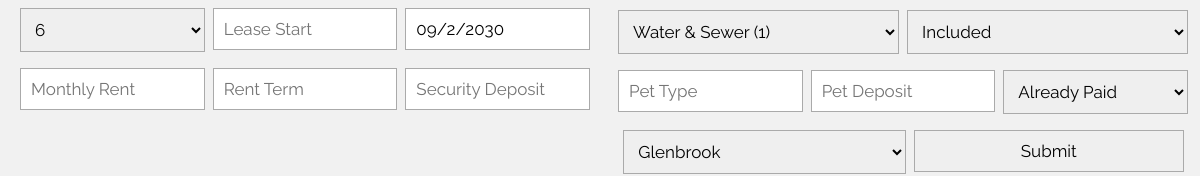
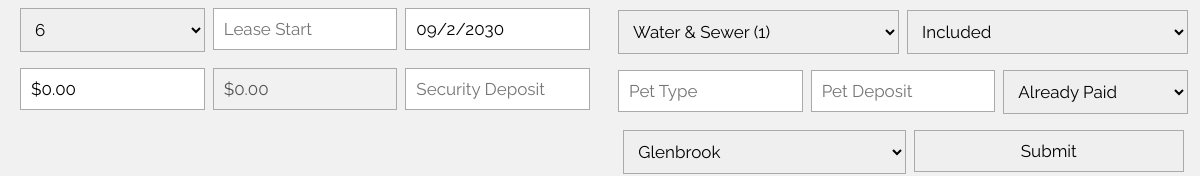
Before and after one commit to OrbitalT/Lease-Gen, an Electron app: page index.html in a window 1200 px wide. Shown: the part 164-340 px from the top of the page. Drawn offline with nearby package versions, Linux system fonts and the light colour scheme; no server answers.

Commit message:
Dynamic Money DONE

```diff
--- a/index.html
+++ b/index.html
@@ -46,10 +46,9 @@
                     <p><input placeholder="Lease End" oninput="this.className = ''" id="LeaseEnd" name="LeaseEnd"></p>
                 </div>
                 <div class="row">
-                    <p><input placeholder="Monthly Rent" oninput="this.className = ''" name="MonthlyRent"
-                            pattern="^\$\d{1,3}(,\d{3})*(\.\d+)?$" value="" data-type="currency"></p>
-                    <p><input placeholder="Rent Term" oninput="this.className = ''" name="RentTerm"
-                            pattern="^\$\d{1,3}(,\d{3})*(\.\d+)?$" value="" data-type="currency"></p>
+                    <p><input placeholder="Monthly Rent" oninput="this.className = ''" id="MonthlyRent"
+                            name="MonthlyRent" onchange="getMoney()"></p>
+                    <p><input placeholder="Rent Term" oninput="this.className = ''" id="RentTerm" name="RentTerm" disabled></p>
                     <p><input placeholder="Security Deposit" oninput="this.className = ''" name="SecurityDeposit"
                             pattern="^\$\d{1,3}(,\d{3})*(\.\d+)?$" value="" data-type="currency"></p>
                 </div>
@@ -163,6 +162,24 @@
         }
 
         getOffice()
+    </script>
+
+    <script>
+        function getMoney() {
+            var monthlyRent = document.getElementById("MonthlyRent").value;
+            var leaseTerm = document.getElementById("LeaseTerm").value;
+
+            document.getElementById("MonthlyRent").value = new Intl.NumberFormat('en-us', {
+                style: 'currency',
+                currency: 'USD'
+            }).format(monthlyRent)
+            document.getElementById("RentTerm").value = new Intl.NumberFormat('en-us', {
+                style: 'currency',
+                currency: 'USD'
+            }).format(monthlyRent * leaseTerm)
+        }
+
+        getMoney();
     </script>
 
     <script>
```
